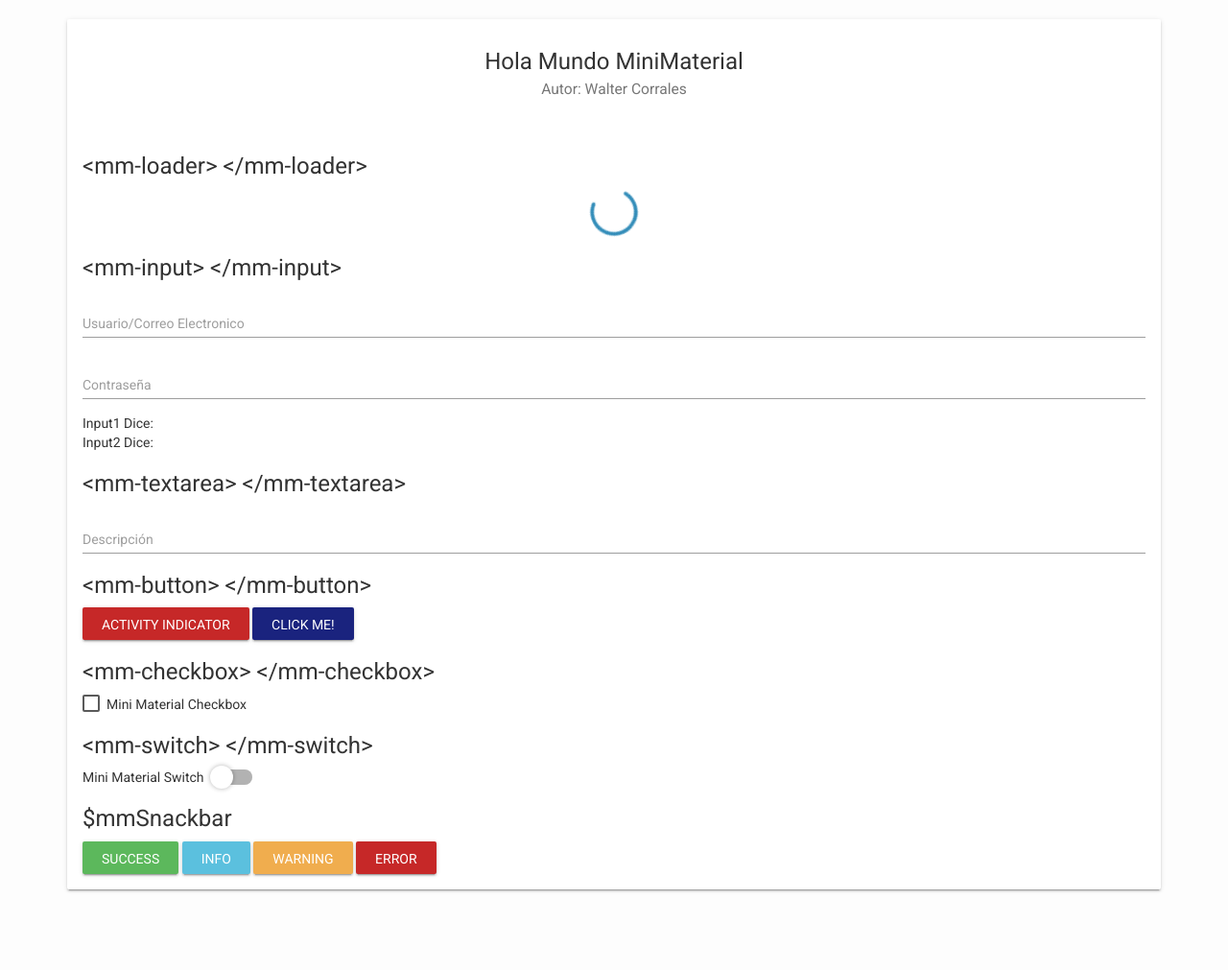
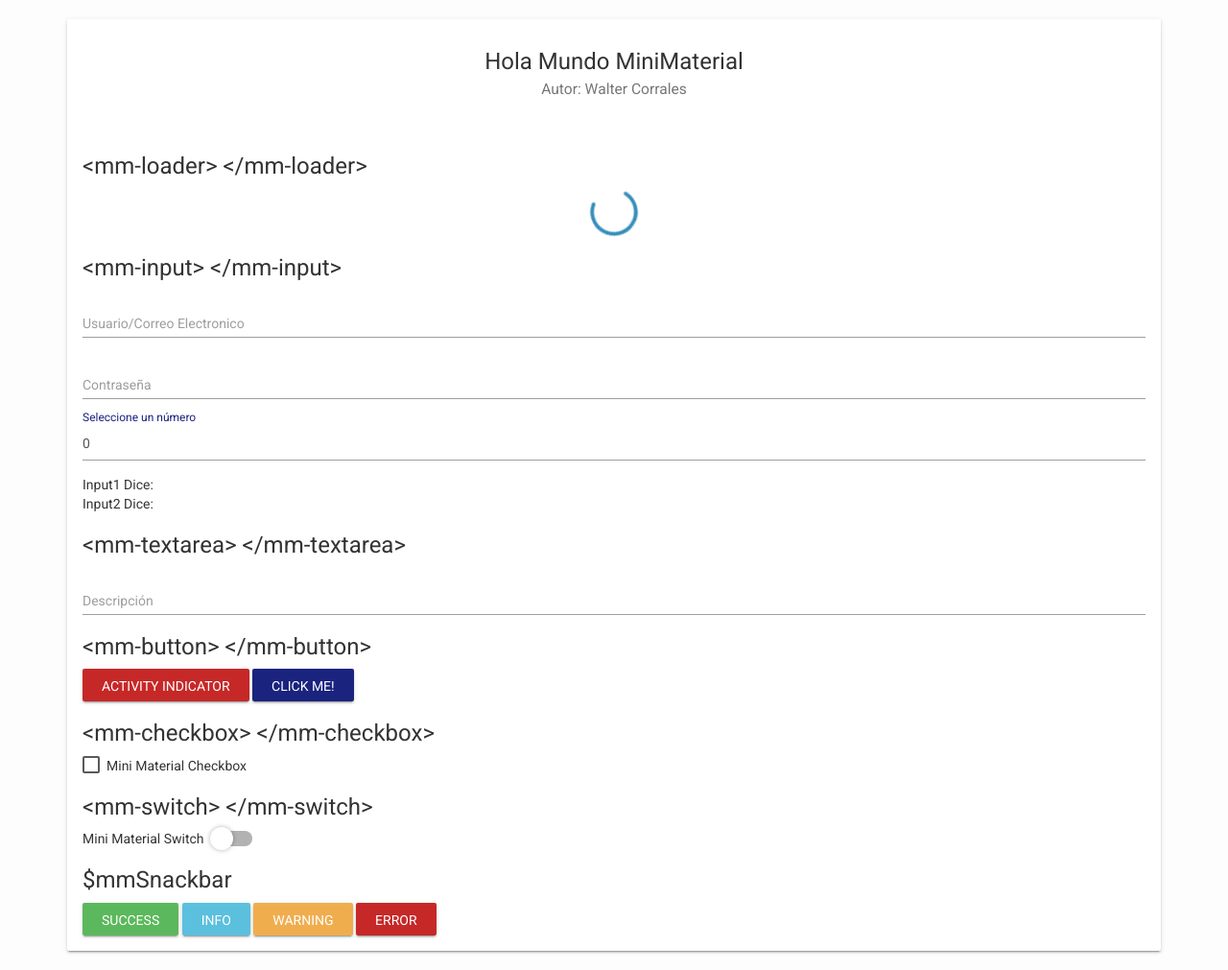
Before and after one commit to buster95/angular-minimaterial, a website: page docs/index.html in a window 1280 px wide. Shown: the whole page at 96% size. Before the commit the page ends 947 px from the top, so only its background shows below. Drawn offline with nearby package versions, Linux system fonts and the light colour scheme; files that its build step writes are made by us from their sources.

Commit message:
soporte para input[type=number], sobreescritura funcion angular.isNumber()

```diff
--- a/docs/index.html
+++ b/docs/index.html
@@ -32,6 +32,7 @@
                 <h3>&lt;mm-input> &lt;/mm-input></h3>
                 <mm-input ng-model="input1" placeholder="Usuario/Correo Electronico" required="true"></mm-input>
                 <mm-input ng-model="input2" type="password" placeholder="Contraseña" readonly></mm-input>
+                <mm-input ng-model="input_number" max="100" type="number" placeholder="Seleccione un número"></mm-input>
                 <p>
                     Input1 Dice: {{input1}}
                     <br> Input2 Dice: {{input2}}
--- a/gulpfile.js
+++ b/gulpfile.js
@@ -22,10 +22,10 @@ gulp.task('default', function () {
 
 gulp.task('js_task', function () {
     gulp.src(dirjs)
+        .pipe(sourcemaps.init())
         .pipe(plumber())
         .pipe(concat('angular-minimaterial.js'))
         .pipe(gulp.dest('./src/'))
-        .pipe(sourcemaps.init())
         .pipe(jsmin())
         .pipe(concat('angular-minimaterial.min.js'))
         .pipe(sourcemaps.write('./'))
--- a/src/angular-minimaterial.js
+++ b/src/angular-minimaterial.js
@@ -1,4 +1,12 @@
 var miniapp = angular.module('ngMiniMaterial', []);
+
+angular.isNumber = function (num) {
+    var n = Number(num);
+    if (typeof (n) === 'number' && !isNaN(n)) {
+        return true;
+    }
+    return false;
+};
 
 miniapp.service('$ngMiniMaterialProvider', [function () {
     var colorPrimary = "";
@@ -46,6 +54,45 @@ miniapp.directive('mmCheckbox', ['$compile', function ($compile) {
         }
     }
 }]);
+miniapp.directive('mmLoader', ['$compile', function ($compile) {
+    return {
+        terminal: true,
+        scope: false,
+        restrict: 'E',
+        compile: function (tElement, tAttrs) {
+            return function Linked(scope, elemento, attrs) {
+                var ancho = attrs.width;
+                var alto = attrs.height;
+                if (ancho === undefined &&
+                    alto === undefined) {
+                    ancho = '50px';
+                    alto = '50px';
+                }
+                if (ancho === undefined && alto !== undefined) {
+                    ancho = alto;
+                } else if (alto === undefined && ancho !== undefined) {
+                    alto = ancho;
+                }
+
+                var modelo = attrs.ngModel;
+                if (modelo === null || modelo === undefined || modelo === '') {
+                    throw "mm-loader Requiere obligatoriamente ngModel";
+                }
+
+                var stroke = attrs.strokeWidth !== undefined ? attrs.strokeWidth : 6;
+
+                var template = angular.element(
+                    '<div class="spinner-container" ng-if="' + modelo + '">' +
+                    '<svg class="spinner" width= "' + ancho + '" height= "' + alto + '" viewBox= "0 0 66 66" xmlns= "http://www.w3.org/2000/svg">' +
+                    '<circle class="path" fill="none" stroke-width="' + stroke + '" stroke-linecap="round" cx="33" cy="33" r="30"></circle>' +
+                    '</svg >' +
+                    '</div >');
+                $compile(template)(scope);
+                elemento.replaceWith(template);
+            };
+        }
+    };
+}]);
 miniapp.filter('secreto', [function () {
     return function (input) {
         if (input !== undefined && input !== null) {
@@ -55,7 +102,7 @@ miniapp.filter('secreto', [function () {
     }
 }]);
 
-miniapp.directive('mmInput', ['$compile', function ($compile) {
+miniapp.directive('mmInput', ['$compile', '$parse', function ($compile, $parse) {
     return {
         // transclude: 'element',
         // priority: 600,
@@ -65,10 +112,6 @@ miniapp.directive('mmInput', ['$compile', function ($compile) {
         restrict: 'E',
         // require: '?ngModel, ?ngIf',
         compile: function (tElement, tAttrs) {
-            var condicional = tAttrs.ngIf;
-            var iElement = tElement[0];
-            iElement.removeAttribute("ngIf");
-
             return function PostLink(scope, elemento, attrs) {
                 var tipo = attrs.type !== undefined ? attrs.type : 'text';
                 var estilo = attrs.style !== undefined ? attrs.style : '';
@@ -79,15 +122,31 @@ miniapp.directive('mmInput', ['$compile', function ($compile) {
                     throw "mm-input Requiere obligatoriamente ngModel";
                 }
 
-                var valueAttr = attrs.ngModel;
+                var value = attrs.ngModel;
                 if (tipo === 'password') {
-                    valueAttr += " | secreto"
+                    value += " | secreto"
                 }
 
                 var extraAttrs = "";
+                if (tipo === 'number') {
+                    var min = attrs.min, max = attrs.max, step = attrs.step;
+                    if (angular.isNumber(min)) {
+                        extraAttrs += 'min="' + min + '"';
+                        $parse(modelo).assign(scope, Number(min));
+                    } else {
+                        $parse(modelo).assign(scope, 0);
+                    }
+                    console.log(max, angular.isNumber(max));
+                    if (angular.isNumber(max)) {
+                        extraAttrs += 'max="' + max + '"';
+                    }
+                    if (angular.isNumber(step)) {
+                        extraAttrs += 'step="' + step + '"';
+                    }
+                }
+
                 var required = attrs.required;
                 var readonly = attrs.readonly;
-                console.log(readonly);
                 if (required !== undefined && required === true) {
                     extraAttrs += "required "
                 }
@@ -102,7 +161,7 @@ miniapp.directive('mmInput', ['$compile', function ($compile) {
                     '<div class="form-group" style="' + estilo + '">' +
                     '<div class="input-group">' +
                     // '<input id="txt_' + modelo + '" type="' + tipo + '" ng-model="' + modelo + '" name="txt_' + modelo + '" value="" onchange="this.setAttribute("value", this.value);" class="form-control" />' +
-                    '<input id="txt_' + modelo + '" type="' + tipo + '" ng-model="' + modelo + '" name="txt_' + modelo + '" value="{{' + valueAttr + '}}" class="form-control" ' + extraAttrs + '/>' +
+                    '<input id="txt_' + modelo + '" type="' + tipo + '" ng-model="' + modelo + '" name="txt_' + modelo + '" value="{{' + value + '}}" class="form-control" ' + extraAttrs + '/>' +
                     '<label for="txt_' + modelo + '">' + placeholder + '</label>' +
                     '</div>' +
                     '</div>');
@@ -177,78 +236,6 @@ miniapp.directive('mmTextarea', ['$compile', function ($compile) {
     }
 }]);
 
-miniapp.directive('mmLoader', ['$compile', function ($compile) {
-    return {
-        terminal: true,
-        scope: false,
-        restrict: 'E',
-        compile: function (tElement, tAttrs) {
-            return function Linked(scope, elemento, attrs) {
-                var ancho = attrs.width;
-                var alto = attrs.height;
-                if (ancho === undefined &&
-                    alto === undefined) {
-                    ancho = '50px';
-                    alto = '50px';
-                }
-                if (ancho === undefined && alto !== undefined) {
-                    ancho = alto;
-                } else if (alto === undefined && ancho !== undefined) {
-                    alto = ancho;
-                }
-
-                var modelo = attrs.ngModel;
-                if (modelo === null || modelo === undefined || modelo === '') {
-                    throw "mm-loader Requiere obligatoriamente ngModel";
-                }
-
-                var stroke = attrs.strokeWidth !== undefined ? attrs.strokeWidth : 6;
-
-                var template = angular.element(
-                    '<div class="spinner-container" ng-if="' + modelo + '">' +
-                    '<svg class="spinner" width= "' + ancho + '" height= "' + alto + '" viewBox= "0 0 66 66" xmlns= "http://www.w3.org/2000/svg">' +
-                    '<circle class="path" fill="none" stroke-width="' + stroke + '" stroke-linecap="round" cx="33" cy="33" r="30"></circle>' +
-                    '</svg >' +
-                    '</div >');
-                $compile(template)(scope);
-                elemento.replaceWith(template);
-            };
-        }
-    };
-}]);
-miniapp.directive('mmSwitch', ['$compile', function ($compile) {
-    return {
-        terminal: true,
-        scope: false,
-        restrict: 'E',
-        // require: '?ngModel',
-        compile: function (tElement, tAttrs) {
-            return function Linked(scope, elemento, attrs) {
-                var estilo = attrs.style !== undefined ? attrs.style : '';
-
-                var modelo = attrs.ngModel;
-                if (modelo === null || modelo === undefined || modelo === '') {
-                    throw "mm-switch Requiere obligatoriamente ngModel";
-                }
-
-                var label = attrs.label !== undefined ? attrs.label : '';
-
-                var template = angular.element(
-                    '<div class="mmswitch-container">' +
-                    '<click style="cursor:pointer;" ng-click="' + modelo + '=!' + modelo + '">' + label + '</click>' +
-                    '<div class="mmswitch" >' +
-                    '<input id="sw_' + modelo + '" ng-model="' + modelo + '" type="checkbox" />' +
-                    '<label for="sw_' + modelo + '" class="label-primary"></label>' +
-                    '</div >' +
-                    '</div >'
-                );
-
-                $compile(template)(scope);
-                elemento.replaceWith(template);
-            }
-        }
-    }
-}]);
 miniapp.service('$mmSnackbar', [function () {
     var body = angular.element(document.body);
     var time = 3000;
@@ -322,3 +309,36 @@ miniapp.service('$mmSnackbar', [function () {
         }
     }
 }]);
+miniapp.directive('mmSwitch', ['$compile', function ($compile) {
+    return {
+        terminal: true,
+        scope: false,
+        restrict: 'E',
+        // require: '?ngModel',
+        compile: function (tElement, tAttrs) {
+            return function Linked(scope, elemento, attrs) {
+                var estilo = attrs.style !== undefined ? attrs.style : '';
+
+                var modelo = attrs.ngModel;
+                if (modelo === null || modelo === undefined || modelo === '') {
+                    throw "mm-switch Requiere obligatoriamente ngModel";
+                }
+
+                var label = attrs.label !== undefined ? attrs.label : '';
+
+                var template = angular.element(
+                    '<div class="mmswitch-container">' +
+                    '<click style="cursor:pointer;" ng-click="' + modelo + '=!' + modelo + '">' + label + '</click>' +
+                    '<div class="mmswitch" >' +
+                    '<input id="sw_' + modelo + '" ng-model="' + modelo + '" type="checkbox" />' +
+                    '<label for="sw_' + modelo + '" class="label-primary"></label>' +
+                    '</div >' +
+                    '</div >'
+                );
+
+                $compile(template)(scope);
+                elemento.replaceWith(template);
+            }
+        }
+    }
+}]);
```
Also changed, not shown: src/componentes/input/minimaterial-input.js (+21 -9 lines), src/componentes/minimaterial.js (+8 -0 lines), docs/angular-minimaterial.min.js, src/angular-minimaterial.min.js, 2 other files.
